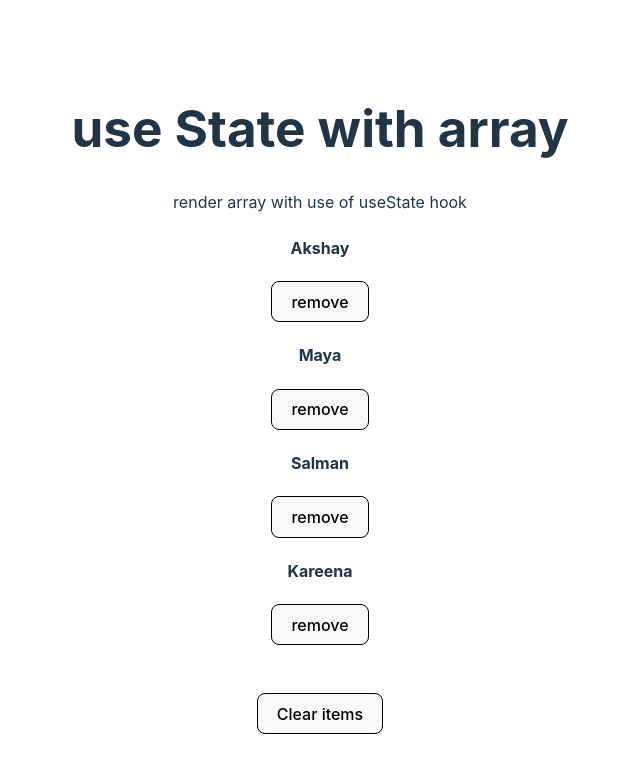
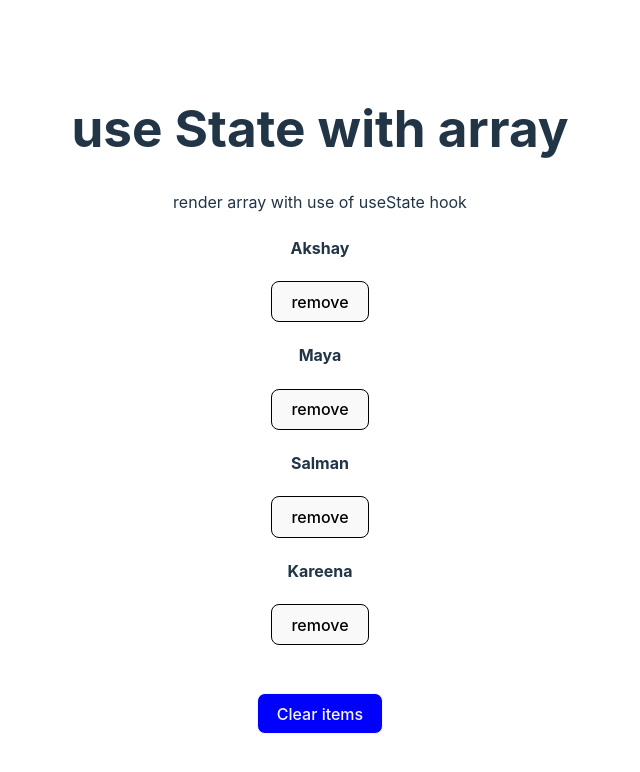
Before and after one commit to Nachiket-Patel/Web-Devolopment, a React (Vite) app in the folder React/my-vite-app/: page / in a window 1280 px wide. Shown: the top 772 px of the page, without its empty margins (320-960 px from the left). Built offline with nearby package versions, Linux system fonts and the light colour scheme.

Commit message:
add button CSS

```diff
--- a/React/my-vite-app/src/index.css
+++ b/React/my-vite-app/src/index.css
@@ -58,3 +58,8 @@ button:focus-visible {
     background-color: #f9f9f9;
   }
 }
+
+.btn {
+  color: whitesmoke;
+  background-color: blue;
+}
```
